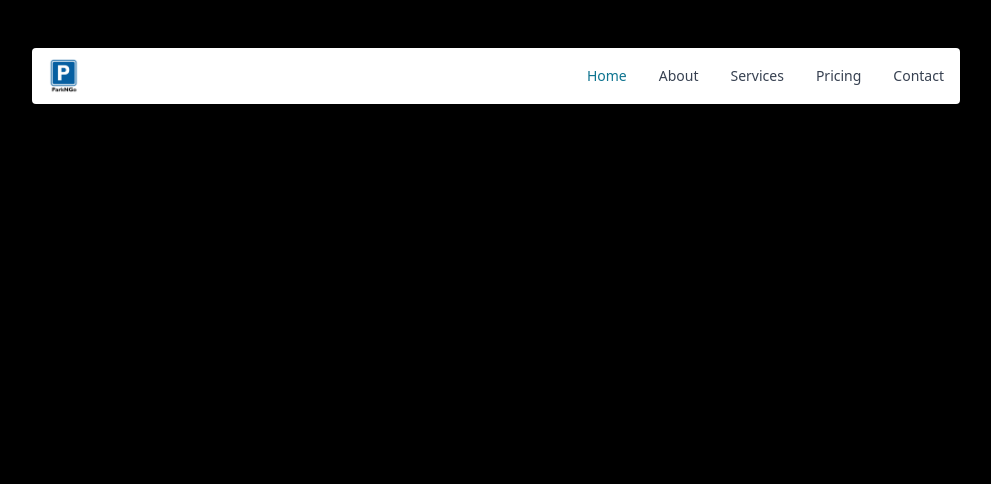
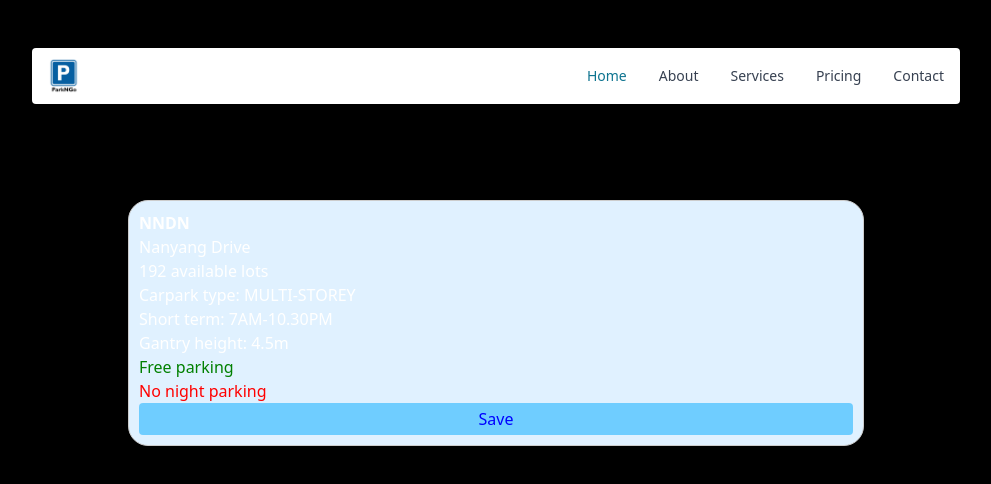
Before and after one commit to GabrielLim01/SC2006-ParkNGo, a Next.js app in the folder park-n-go/: page /view in a window 1280 px wide. Shown: the top 484 px of the page, without its empty margins (272-1263 px from the left). Built offline with nearby package versions, Linux system fonts and the light colour scheme.

Commit message:
created info card in view/, barebone implementation of saved

```diff
--- /dev/null
+++ b/park-n-go/app/view/index.css
@@ -0,0 +1,26 @@
+.card{
+    border: 1px solid hsl(0, 0%, 80%);
+    border-radius: 20px;
+    box-shadow: 5px 5px 5px hsla(0, 0%, 0%, 0.1);
+    background-color: hsl(207, 100%, 94%);
+    padding: 10px;
+    /* margin: 10px; */
+    text-align: left;
+    /* height: 40vh; */
+    width: 100%;
+
+    /* display: inline-block; */
+
+
+}
+
+.btn {
+    /* background: hsl(200, 100%, 50%, 1); */
+    /* border: 1px solid hsl(200, 100%, 50%); */
+    /* color: hsl(200, 100%, 50%); */
+    padding: 0.25em 0.5em;
+    border-radius: 0.25em;
+    width: 100%;
+    cursor: pointer;
+    outline: none;
+}
--- a/park-n-go/app/view/page.tsx
+++ b/park-n-go/app/view/page.tsx
@@ -6,9 +6,11 @@ import { Navbar } from "flowbite-react";
 
 // Bootstrap components
 import { Button, Col, Container, Row } from "react-bootstrap";
-import { useEffect, useState } from "react";
+import React, { useEffect, useState } from "react";
 
 // Additional pages
+// import {CarparkTable} from "./carparkInformation/carparkTable"
+import "./index.css";
 // import { CarparkList } from "./CarparkList";
 
 // ReactSearchKit component
@@ -16,35 +18,46 @@ import { useEffect, useState } from "react";
 
 export default function Home() {
 
+  // todo: fetch this particular carpark info from somewherw??!?!
+  const carparkID = "NNDN"
+  const carparkAddr = "Nanyang Drive"
+  const availLots = 192
+  const carparkType = "MULTI-STOREY"
+  const freeParking = true
+  const nightParking = false
+  const shortTerm = "7AM-10.30PM"
+  const gantryHeight = 4.50
+
   // todo: actually save in a local database
-  const [saved, setSaved] = useState([])
+  const [saved, setSaved] = useState(() => {
+    const localValue = localStorage.getItem("SAVED")
+    if(localValue==null) return []
+    return JSON.parse(localValue)
+  })
+  useEffect(() => {
+    localStorage.setItem("SAVED", JSON.stringify(saved))
+  }, [saved])
+
 
   // add a carpark information into the list
-  // function addSaved(id, address, xCoord, yCoord, cpType, shortTermParking, freeParking, nightParking, gantryHeight, availLots) {
-  //   setSaved(currentSaved => {
-  //     return [
-  //       ...currentSaved,
-  //       { id, address, xCoord, yCoord, cpType, shortTermParking, freeParking, nightParking, gantryHeight, availLots }
-  //     ]
-  //   })
-  // }
+  function addSaved(id){
+    setSaved(currentSaved => {
+      return [...currentSaved, id]
+    })
+  }
+  function deleteSaved(id) {
+    setSaved(currentSaved => {
+      return currentSaved.filter(item => item !== id)
+    })
+  }
 
-  // delete carpark information from the list
-  // function deleteSaved(id) {
-  //   setSaved(currentSaved => {
-  //     return currentSaved.filter(item => item.id !== id)
-  //   })
-  // }
+
 
   return (
     <div>
       <Navbar fluid rounded>
         <Navbar.Brand>
-          <img
-            src="/ParkNGo_Icon.png"
-            className="mr-3 h-6 sm:h-9"
-            alt="ParkNGo Logo"
-          />
+          <img src="/ParkNGo_Icon.png" className="mr-3 h-6 sm:h-9" alt="ParkNGo Logo"/>
           <span className="self-center whitespace-nowrap text-xl font-semibold dark:text-white">
             ParkNGo
           </span>
@@ -60,15 +73,48 @@ export default function Home() {
           <Navbar.Link href="/navbars">Contact</Navbar.Link>
         </Navbar.Collapse>
       </Navbar>
+
       <main className="flex min-h-screen flex-col items-center justify-between p-24">
 
-        {/* <ReactSearchKit>
-          <SearchBar />
-        </ReactSearchKit> */}
 
-        {
 
-        }
+        <div className="card">
+          <p><b>{carparkID}</b></p>
+          <p>{carparkAddr}</p>
+          <p>{availLots} available lots</p>
+          <p>Carpark type: {carparkType}</p>
+          <p>Short term: {shortTerm}</p>
+          <p>Gantry height: {gantryHeight}m</p>
+
+          {freeParking ?
+            <p style={{color:'green'}}>Free parking</p>
+            :
+            <p style={{color:'red'}}>No free parking</p>
+          }
+
+          {nightParking ?
+            <p style={{color:'green'}}>Night parking</p>
+            :
+            <p style={{color:'red'}}>No night parking</p>
+          }
+
+          {/* {true? */}
+          {saved.includes(carparkID)?
+            <button onClick={e=>deleteSaved(carparkID)}
+                    style={{color:'red', backgroundColor:'hsla(350,100%,72%,0.5)'}}
+                    className="btn">
+              Unsave
+            </button>
+            :
+            <button onClick={e=>addSaved(carparkID)}
+                    style={{color:'blue', background:'hsl(200,100%,50%,0.5)'}}
+                    className="btn">
+              Save
+            </button>
+          }
+
+
+        </div>
 
       </main>
     </div>
```
